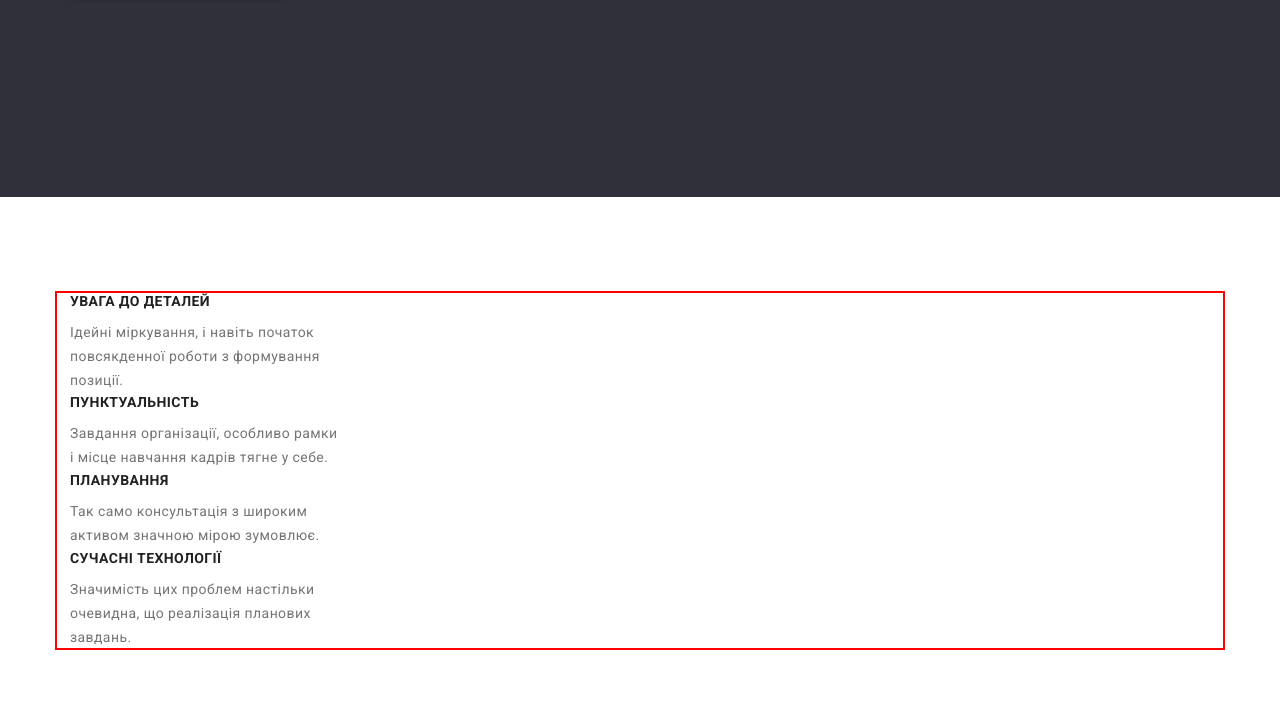
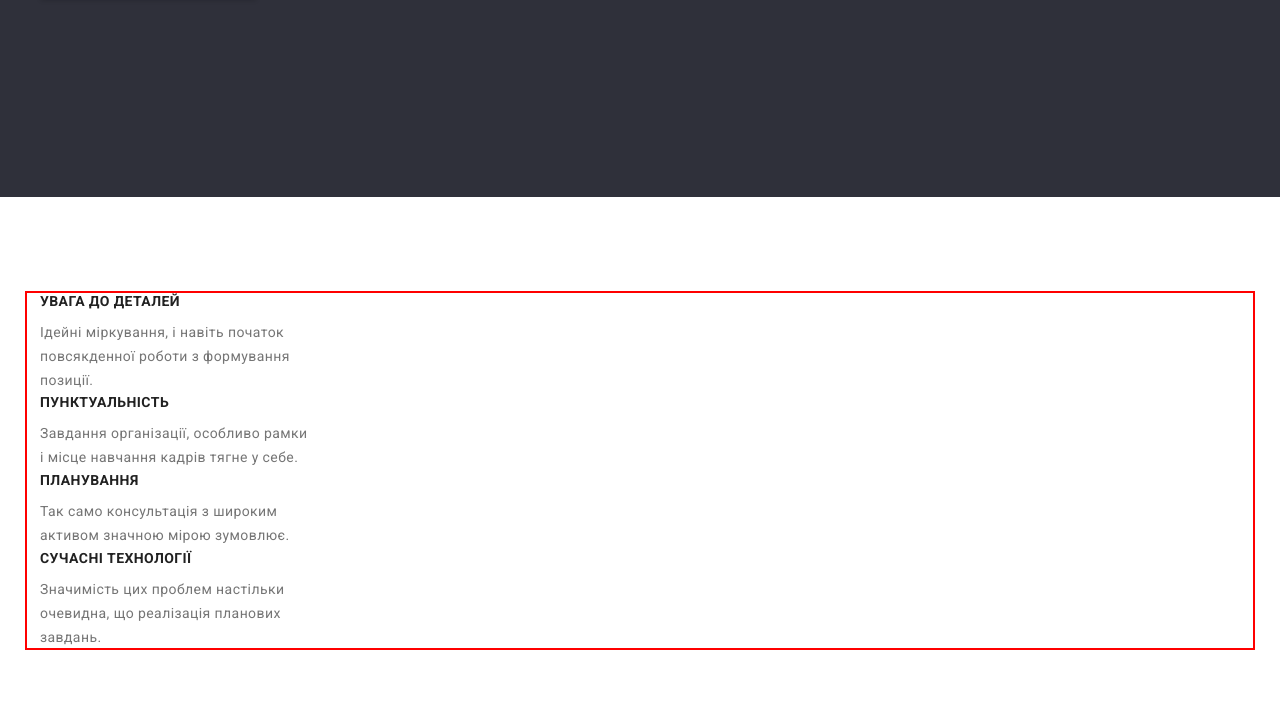
Before and after one commit to Hruchman-Ruslan/goit-markup-hw-03, a plain HTML site: page index.html in a window 1280 px wide. Shown: the part 526-1244 px from the top of the page. Drawn offline with nearby package versions, Linux system fonts and the light colour scheme.

Commit message:
h3-03 no flex

```diff
--- a/css/styles.css
+++ b/css/styles.css
@@ -58,7 +58,7 @@
     }
 
     .container {
-        width: 1170px;
+        width: 1230px;
         padding-right: 15px;
         padding-left: 15px;
         margin-left: auto;
```
